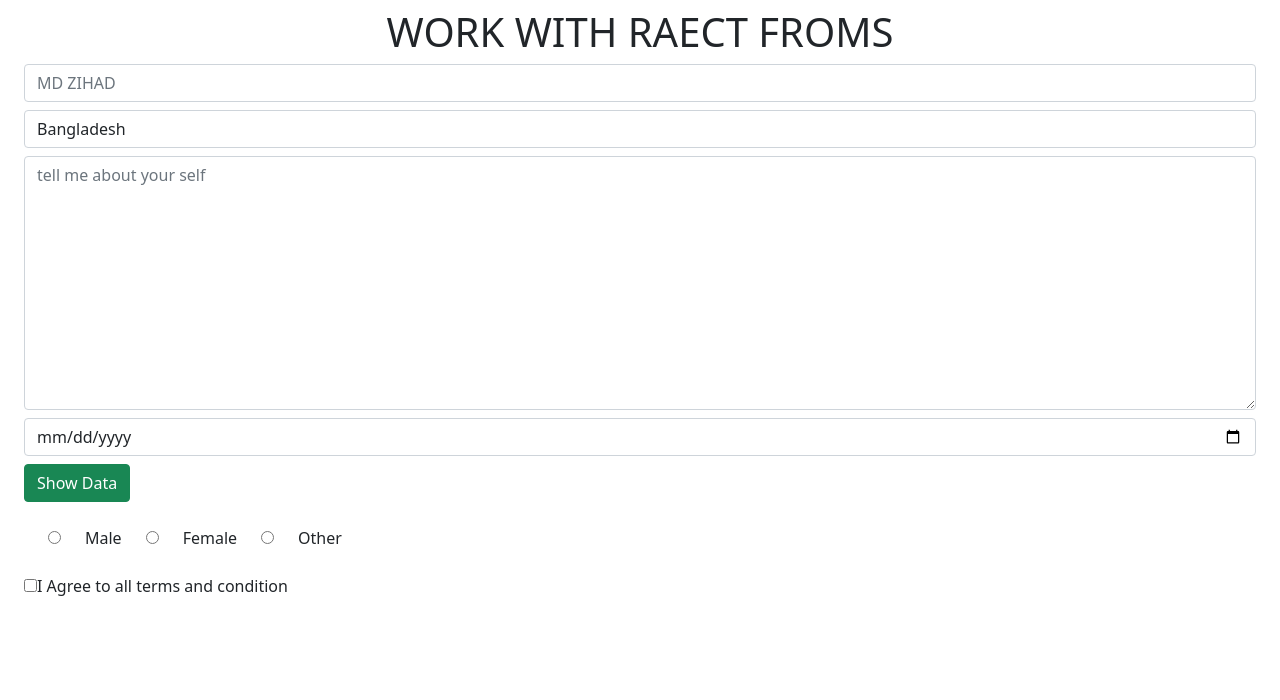
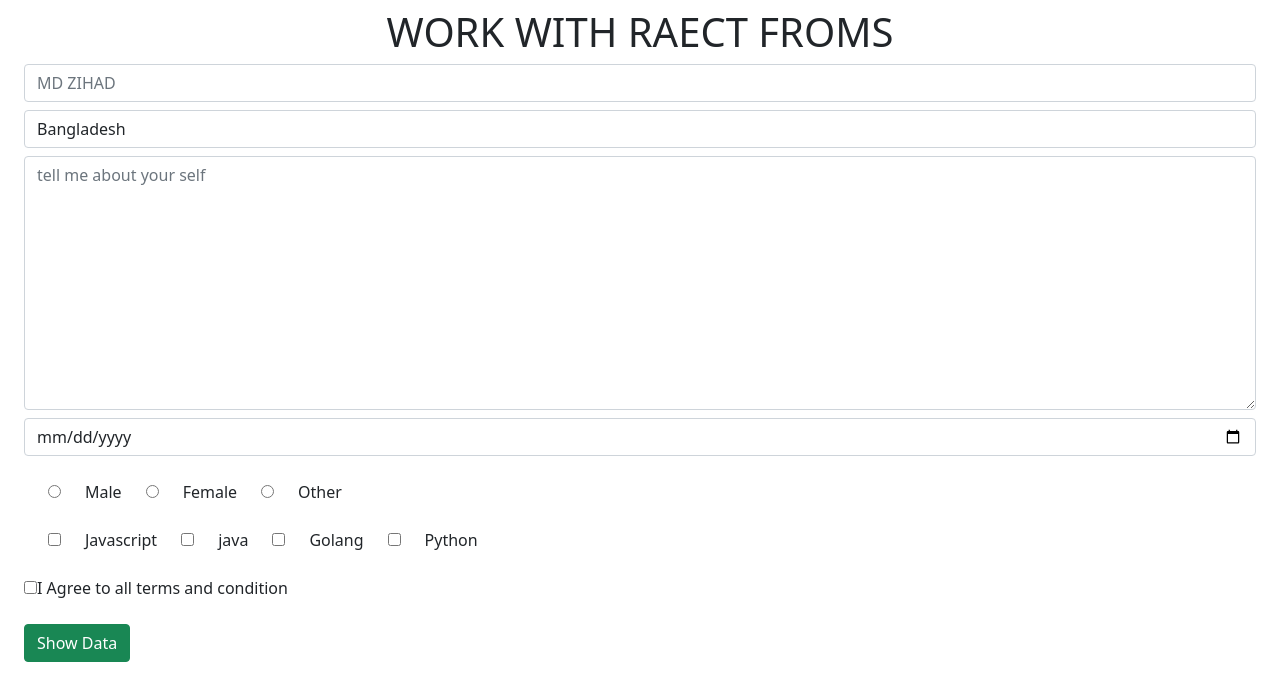
Before and after one commit to ZIHAD22/react-learning, a React (Create React App) app: page / in a window 1280 px wide. Shown: the top 700 px of the page. Built offline with nearby package versions, Linux system fonts and the light colour scheme.

Commit message:
input complite

```diff
--- a/src/inputs/index.js
+++ b/src/inputs/index.js
@@ -8,6 +8,7 @@ class Inputs extends Component {
     brithDay: "",
     gender: "",
     agree: false,
+    skills: [],
   };
 
   handleChange = (event) => {
@@ -17,8 +18,21 @@ class Inputs extends Component {
   handleCheackBox = (event) => {
     this.setState({ agree: event.target.checked });
   };
+  handleSkillChange = (event) => {
+    if (event.target.checked) {
+      this.setState({
+        skills: [...this.state.skills, event.target.value],
+      });
+    } else {
+      const skills = this.state.skills.filter(
+        (skill) => skill !== event.target.value
+      );
+      this.setState({ skills });
+    }
+  };
+
   render() {
-    const { name, country, bio, brithDay, agree } = this.state;
+    const { name, country, bio, brithDay, agree, skills } = this.state;
     return (
       <div className="my-2 mx-4">
         <h1 style={{ textAlign: "center" }}>WORK WITH RAECT FROMS</h1>
@@ -57,12 +71,7 @@ class Inputs extends Component {
           type="date"
           name="brithDay"
         />
-        <button
-          onClick={() => console.log(this.state)}
-          className="btn btn-success"
-        >
-          Show Data
-        </button>
+
         <div className="col-md-6 my-4">
           <label htmlFor="male">
             <input
@@ -98,6 +107,56 @@ class Inputs extends Component {
             Other
           </label>
         </div>
+        <div className="col-md-6">
+          <label htmlFor="Javascript">
+            <input
+              className="mx-4"
+              type="checkbox"
+              value="Javascript"
+              id="Javascript"
+              name="skills"
+              onChange={this.handleSkillChange}
+              checked={skills.includes("Javascript")}
+            />
+            Javascript
+          </label>
+          <label htmlFor="java">
+            <input
+              className="mx-4"
+              type="checkbox"
+              id="java"
+              value="java"
+              name="skills"
+              onChange={this.handleSkillChange}
+              checked={skills.includes("java")}
+            />
+            java
+          </label>
+          <label htmlFor="Golang">
+            <input
+              className="mx-4"
+              type="checkbox"
+              id="Golang"
+              value="Golang"
+              name="skills"
+              onChange={this.handleSkillChange}
+              checked={skills.includes("Golang")}
+            />
+            Golang
+          </label>
+          <label htmlFor="Python">
+            <input
+              className="mx-4"
+              type="checkbox"
+              id="Python"
+              value="Python"
+              name="skills"
+              onChange={this.handleSkillChange}
+              checked={skills.includes("Python")}
+            />
+            Python
+          </label>
+        </div>
         <div className="col-md-6 my-4">
           <label htmlFor="forChacked">
             <input
@@ -109,6 +168,12 @@ class Inputs extends Component {
             I Agree to all terms and condition
           </label>
         </div>
+        <button
+          onClick={() => console.log(this.state)}
+          className="btn btn-success"
+        >
+          Show Data
+        </button>
       </div>
     );
   }
```
Also changed, not shown: src/forms/uncontrolled.jsx (added).
